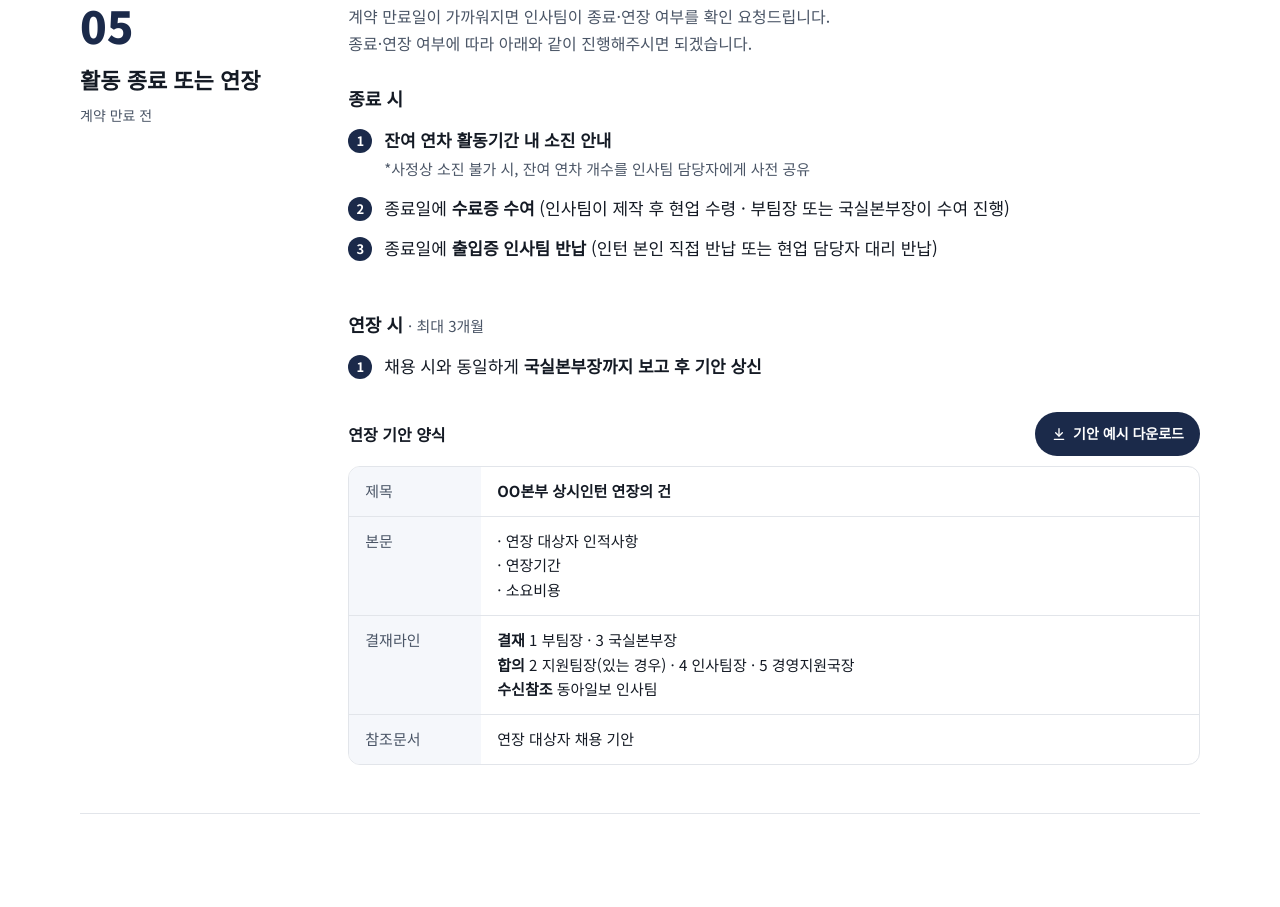
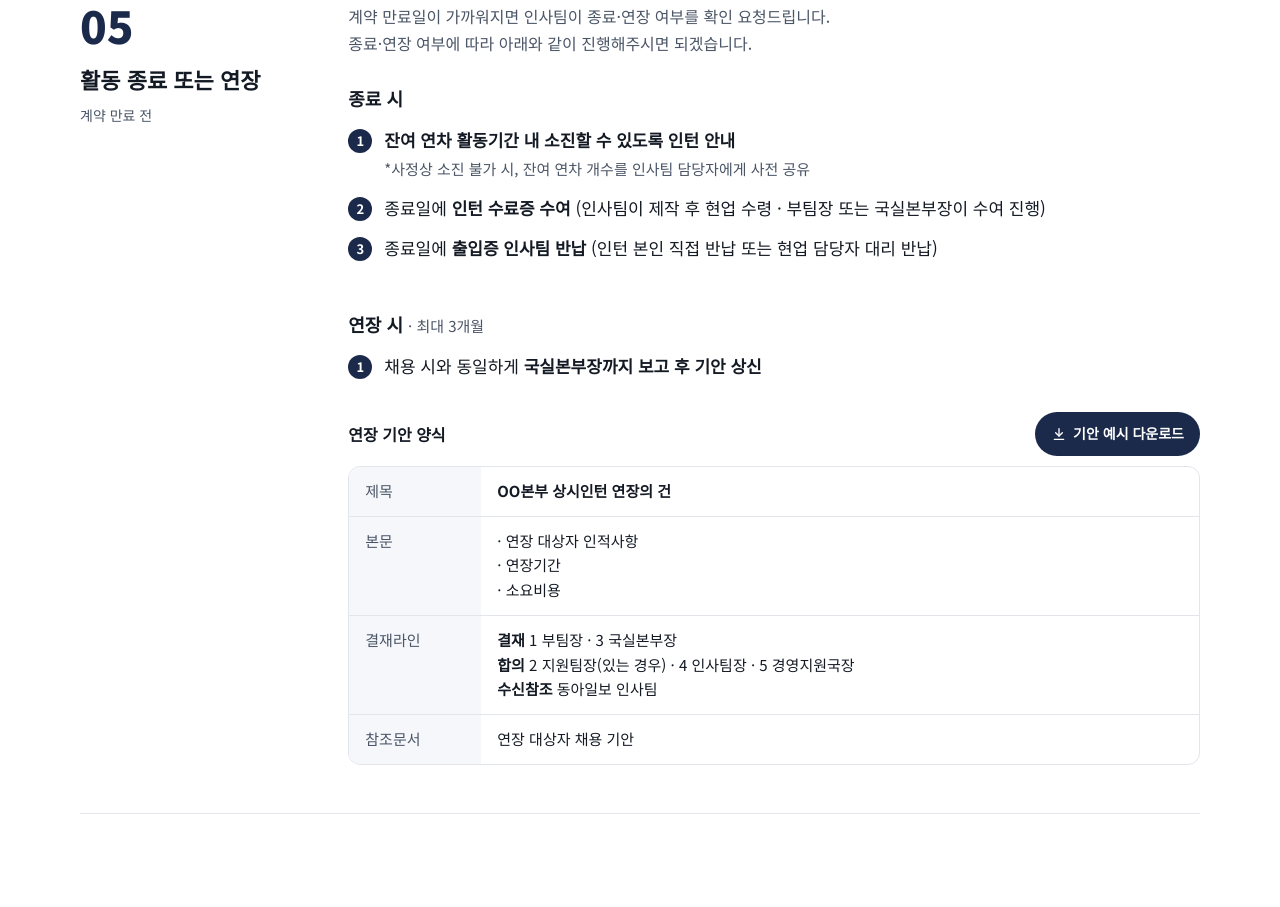
Before and after one commit to yoonjy0314/intern_program_guide, a plain HTML site: page index.html in a window 1280 px wide. Shown: the part 5718-6625 px from the top of the page. Drawn offline with Linux system fonts and the light colour scheme.

Commit message:
Update step 05 wording
Co-Authored-By: Claude Opus 5.5 <noreply@anthropic.com>
Claude-Session: https://claude.ai/code/session_018uG6FXB8qC1NgHF7pJU3sp

```diff
--- a/index.html
+++ b/index.html
@@ -346,8 +346,8 @@ html{scroll-behavior:smooth}
 
         <p style="margin: 28px 0 12px; font-size: 18px; font-weight: 800">종료 시</p>
         <ol style="list-style: none; margin: 0; padding: 0; display: flex; flex-direction: column; gap: 12px; font-size: 17px">
-          <li style="display: flex; gap: 12px"><span aria-hidden="true" style="flex: 0 0 24px; height: 24px; margin-top: 3px; border-radius: 999px; background: #1B2A4A; color: #FFFFFF; font-size: 13px; font-weight: 700; display: flex; align-items: center; justify-content: center">1</span><span><strong>잔여 연차 활동기간 내 소진 안내</strong><br><span style="font-size: 15px; color: #4A5566">*사정상 소진 불가 시, 잔여 연차 개수를 인사팀 담당자에게 사전 공유</span></span></li>
-          <li style="display: flex; gap: 12px"><span aria-hidden="true" style="flex: 0 0 24px; height: 24px; margin-top: 3px; border-radius: 999px; background: #1B2A4A; color: #FFFFFF; font-size: 13px; font-weight: 700; display: flex; align-items: center; justify-content: center">2</span><span>종료일에 <strong>수료증 수여</strong> (인사팀이 제작 후 현업 수령 · 부팀장 또는 국실본부장이 수여 진행)</span></li>
+          <li style="display: flex; gap: 12px"><span aria-hidden="true" style="flex: 0 0 24px; height: 24px; margin-top: 3px; border-radius: 999px; background: #1B2A4A; color: #FFFFFF; font-size: 13px; font-weight: 700; display: flex; align-items: center; justify-content: center">1</span><span><strong>잔여 연차 활동기간 내 소진할 수 있도록 인턴 안내</strong><br><span style="font-size: 15px; color: #4A5566">*사정상 소진 불가 시, 잔여 연차 개수를 인사팀 담당자에게 사전 공유</span></span></li>
+          <li style="display: flex; gap: 12px"><span aria-hidden="true" style="flex: 0 0 24px; height: 24px; margin-top: 3px; border-radius: 999px; background: #1B2A4A; color: #FFFFFF; font-size: 13px; font-weight: 700; display: flex; align-items: center; justify-content: center">2</span><span>종료일에 <strong>인턴 수료증 수여</strong> (인사팀이 제작 후 현업 수령 · 부팀장 또는 국실본부장이 수여 진행)</span></li>
           <li style="display: flex; gap: 12px"><span aria-hidden="true" style="flex: 0 0 24px; height: 24px; margin-top: 3px; border-radius: 999px; background: #1B2A4A; color: #FFFFFF; font-size: 13px; font-weight: 700; display: flex; align-items: center; justify-content: center">3</span><span>종료일에 <strong>출입증 인사팀 반납</strong> (인턴 본인 직접 반납 또는 현업 담당자 대리 반납)</span></li>
         </ol>
 
```
